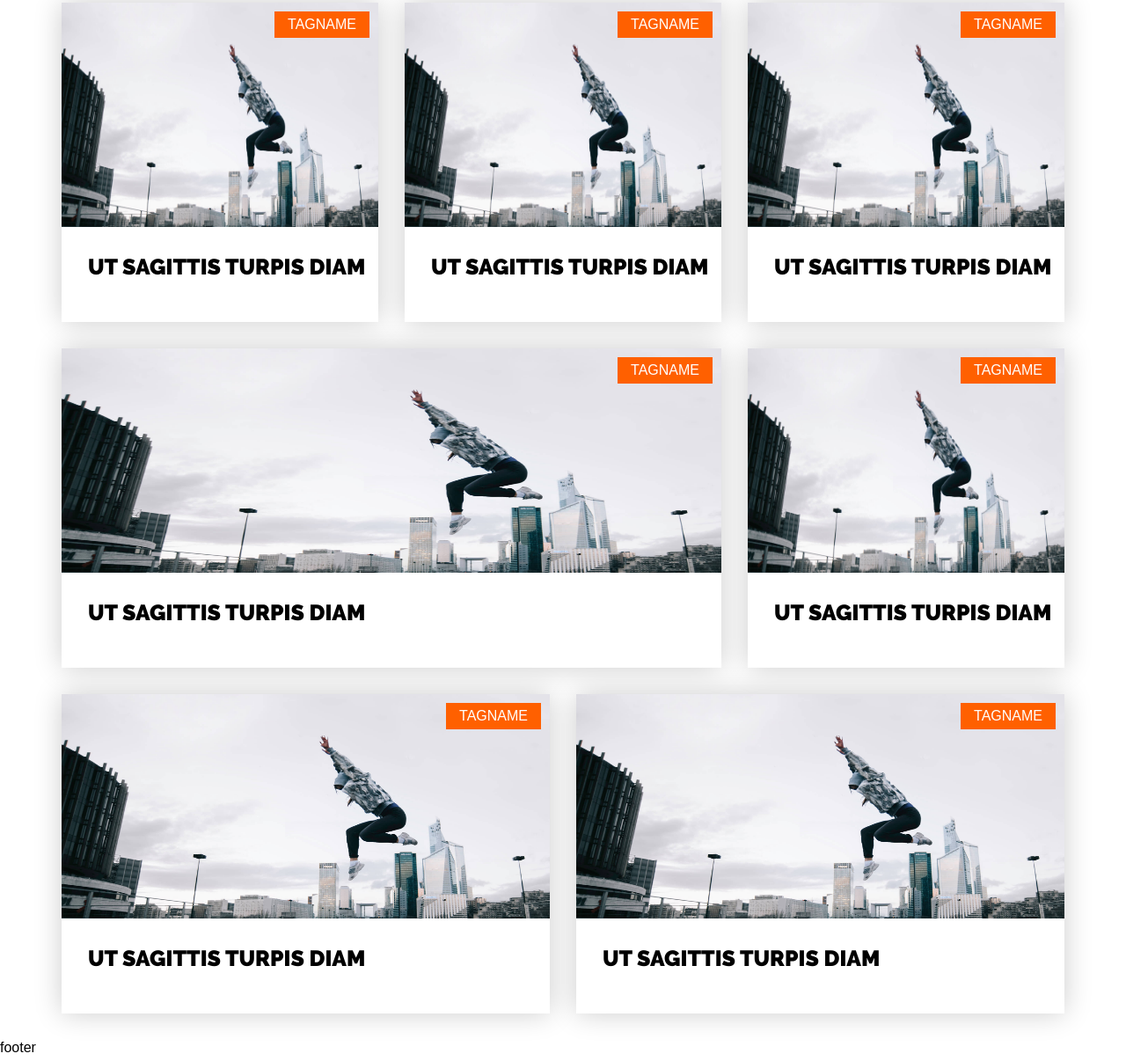
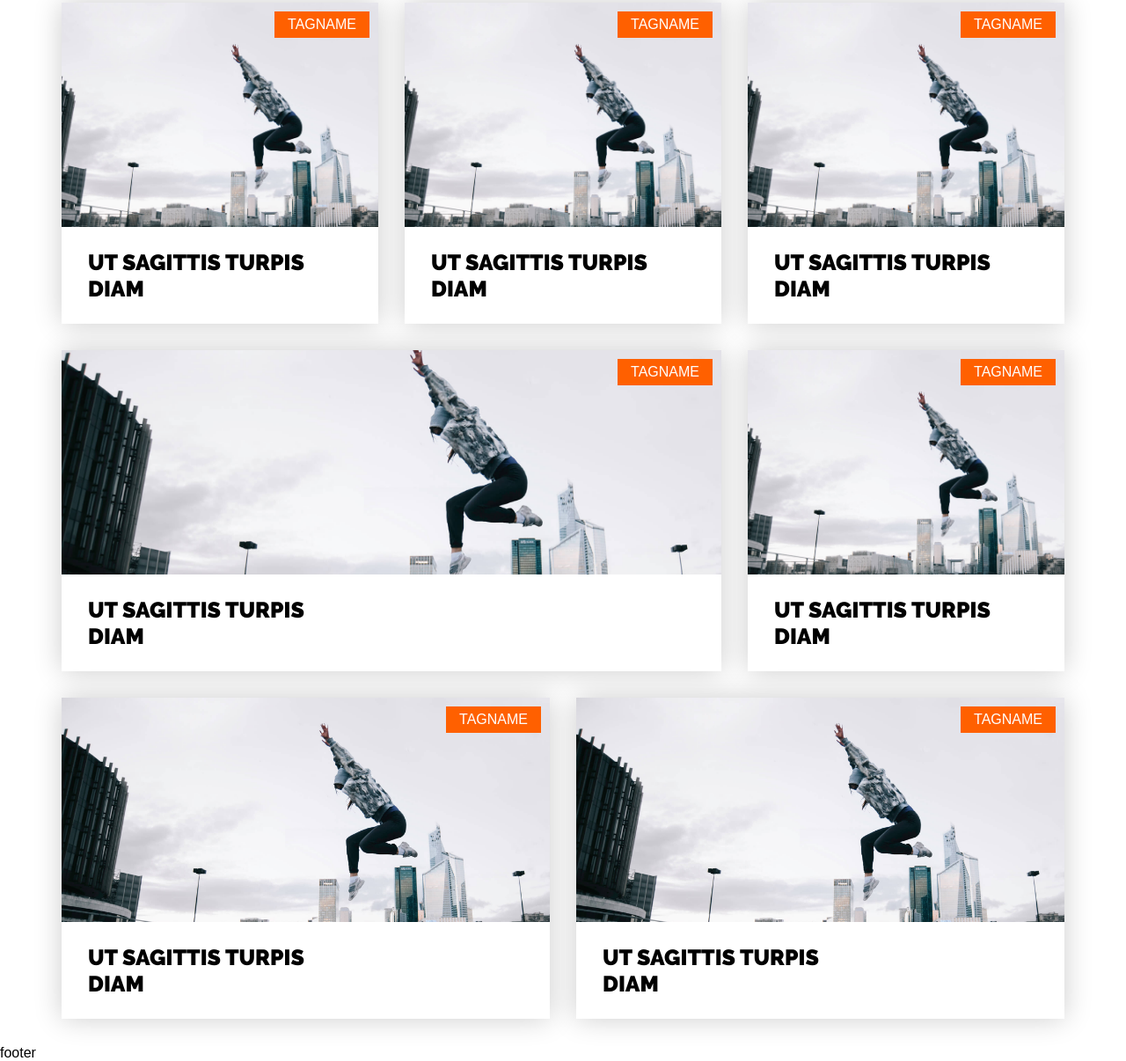
Before and after one commit to mentikora/wld-redesign, a website built with webpack: page dist/index.html in a window 1280 px wide. Shown: the part 7908-9114 px from the top of the page at 88% size. Built offline with nearby package versions, Linux system fonts and the light colour scheme.

Commit message:
news item

```diff
--- a/src/styles/components/news-item.scss
+++ b/src/styles/components/news-item.scss
@@ -3,6 +3,7 @@
 
 	display: flex;
 	flex-direction: column;
+	text-decoration: none;
 
 	margin:{
 		bottom: 30px;
@@ -14,7 +15,7 @@
 		position: absolute;
 		top: 10px;
 		right: 10px;
-		z-index: 2;
+		z-index: 3;
 		height: 30px;
 		line-height: 30px;
 		padding: {
@@ -29,22 +30,39 @@
 		}
 	}
 
-	img{
-		display: inline-block;
-		max-width: 100%;
-		height: auto;
+	&__image{
 		max-height: 255px;
 		flex: 0 0 255px;
-	}
 
-	&__title-wrapper{
-		height: 108px;
 		overflow: hidden;
+		transition: $transition;
+		position: relative;
+
+		background: {
+			size: cover;
+			position: 50%;
+		}
+
+		&::after{
+			content: '';
+			position: absolute;
+			top: 0;
+			left: 0;
+			width: 100%;
+			height: 100%;
+			display: block;
+			z-index: 2;
+			transition: $transition;
+		}
 	}
 
 	&__title{
+		height: 60px;
+		overflow: hidden;
+
+		display: inline-block;
 		margin: {
-			top: 30px;
+			top: 25px;
 			left: 30px;
 		}
 		color: $color-black;
@@ -58,5 +76,15 @@
 			align: left;
 			transform: uppercase;
 		}
+		transition: $transition;
+	}
+
+	&:hover{
+		.news-item__image::after{
+			background-color: rgba($color-black, .6);
+		}
+		.news-item__title{
+			color: $color-orange;
+		}
 	}
 }
```
Also changed, not shown: dist/index.html.
